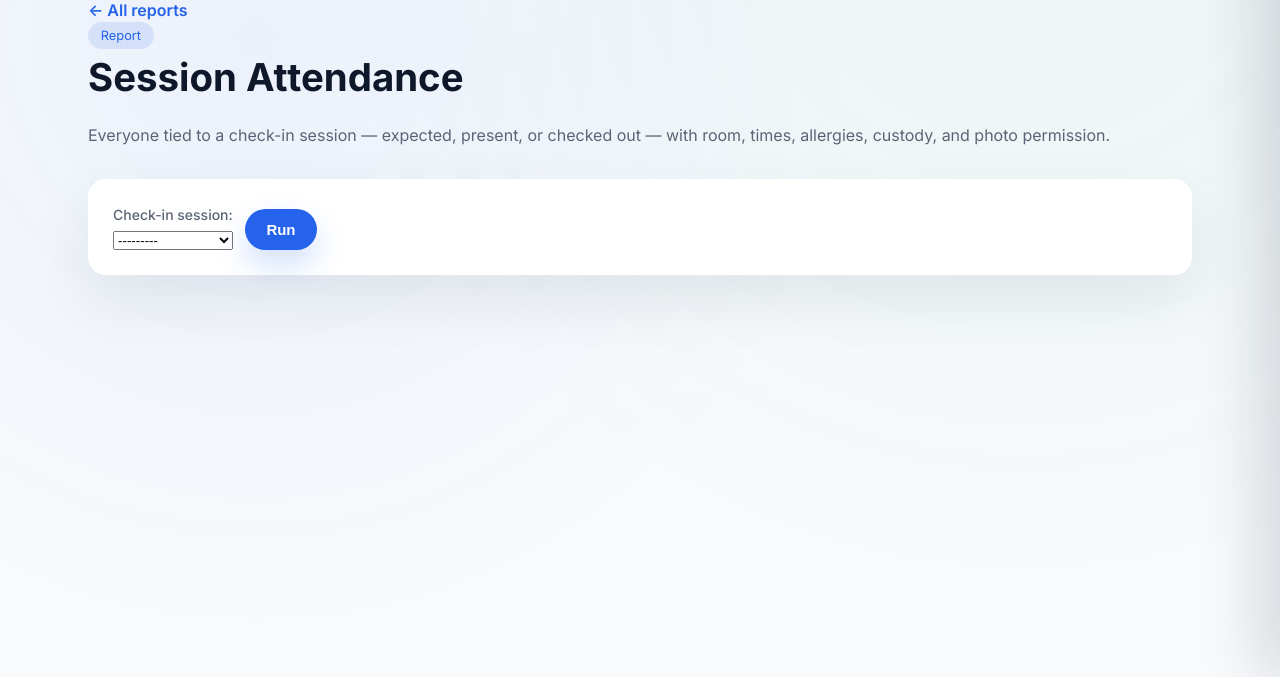
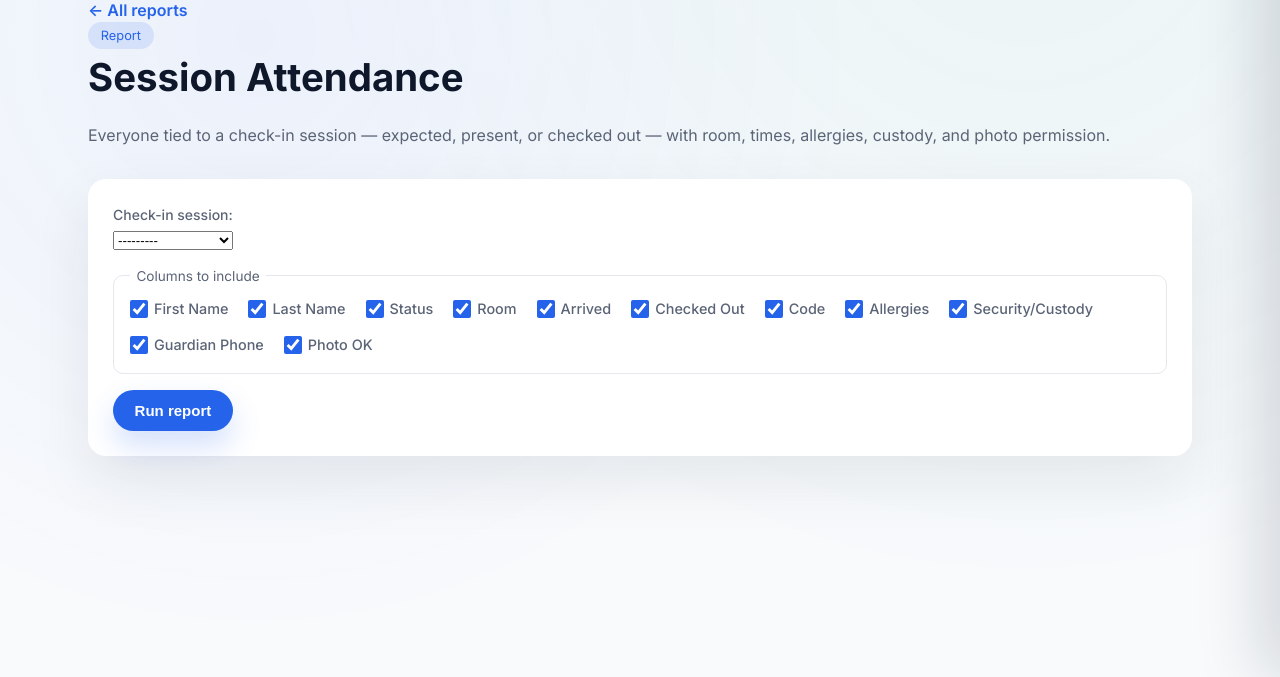
Before and after one commit to TheLVSQ/AnchorPoint, a Django app: page /reports/session-attendance/ in a window 1280 px wide. Shown: the part 123-800 px from the top of the page. Run offline with Django 5.2, Linux system fonts and the light colour scheme; a user stored in the database is signed in; tables that the repository leaves empty hold one stand-in row (values such as "Sample post"); grey boxes marked "Sample" are stand-in pictures; data that the repository does not hold is empty; parts of the project's set-up code (start-up, migrations or seed data) failed here and were passed over; some libraries are stand-ins or nearby versions.

Commit message:
feat(reporting): column picker, column sort, and real CSV file download (#19)
From VBS feedback:
- Column selector: each report page now has "Columns to include" checkboxes;
  only the chosen columns appear in the preview AND the CSV. Unknown/empty
  selections fall back to all (never an empty report).
- Sortable results: column headers are sort links (toggle asc/desc, numeric-
  aware so Age sorts correctly). Sort flows through to the CSV so the export
  matches what's on screen. Sorting happens server-side over the full set
  before the preview cap.
- Real download: the Export CSV link now sets hx-boost="false" (+ download
  attr) so the browser downloads the file via Content-Disposition instead of
  htmx fetching it and dumping the raw CSV into the page.

Column selection + sort are shared by the preview and export via one resolver,
so they can't drift. 10 reporting tests (incl. the new behaviors); full suite green.

Co-authored-by: Luke Levesque <lukelevesque@Luke-Levesques-MacBook-Pro.local>
Co-authored-by: Claude Opus 4.8 (1M context) <noreply@anthropic.com>

```diff
--- a/anchorpoint/reporting/templates/reporting/detail.html
+++ b/anchorpoint/reporting/templates/reporting/detail.html
@@ -8,9 +8,10 @@
     <p class="page-subtitle">{{ report.description }}</p>
 </div>
 
+<section class="card" style="margin-bottom:1.5rem;">
+    <form method="get">
         {% if form %}
-    <section class="card" style="margin-bottom:1.5rem;">
-        <form method="get" style="display:flex; gap:0.75rem; align-items:flex-end; flex-wrap:wrap;">
+            <div style="display:flex; gap:0.75rem; align-items:flex-end; flex-wrap:wrap; margin-bottom:1rem;">
                 {% for field in form %}
                     <div class="form-field">
                         {{ field.label_tag }}
@@ -18,12 +19,28 @@
                         {% for error in field.errors %}<span class="error-text">{{ error }}</span>{% endfor %}
                     </div>
                 {% endfor %}
-            <button type="submit" class="btn">Run</button>
+            </div>
+        {% endif %}
+
+        <fieldset style="border:1px solid #e5e7eb; border-radius:10px; padding:0.75rem 1rem; margin:0 0 1rem;">
+            <legend class="stat-hint" style="padding:0 0.4rem;">Columns to include</legend>
+            <div style="display:flex; flex-wrap:wrap; gap:0.5rem 1.25rem;">
+                {% for col in available_columns %}
+                    <label style="display:flex; align-items:center; gap:6px; cursor:pointer; font-size:0.9rem;">
+                        <input type="checkbox" name="cols" value="{{ col.key }}" {% if col.checked %}checked{% endif %}>
+                        {{ col.header }}
+                    </label>
+                {% endfor %}
+            </div>
+        </fieldset>
+
+        <button type="submit" class="btn">Run report</button>
     </form>
 </section>
-{% endif %}
 
-{% if table_rows is not None %}
+{% if no_columns %}
+    <div class="highlight-note">Select at least one column to include.</div>
+{% elif table_rows is not None %}
     <section class="card">
         <div class="list-card__header">
             <div>
@@ -31,14 +48,22 @@
                 <h2>Results</h2>
                 {% if truncated %}<p class="stat-hint">Showing first {{ preview_limit }} — the CSV export includes all {{ row_count }}.</p>{% endif %}
             </div>
-            <a class="btn" href="{% url 'reporting:export' report.slug %}{% if export_qs %}?{{ export_qs }}{% endif %}">Export CSV</a>
+            {# hx-boost="false" so this is a real navigation and the browser downloads
+               the file (Content-Disposition) instead of htmx swapping the CSV into the page. #}
+            <a class="btn" hx-boost="false" download
+               href="{% url 'reporting:export' report.slug %}{% if export_qs %}?{{ export_qs }}{% endif %}">Export CSV</a>
         </div>
         <div style="overflow-x:auto;">
             <table class="data-table" style="width:100%; border-collapse:collapse;">
                 <thead>
                     <tr>
-                        {% for header in headers %}
-                            <th style="text-align:left; padding:8px 12px; border-bottom:2px solid #e5e7eb; white-space:nowrap;">{{ header }}</th>
+                        {% for h in headers %}
+                            <th style="text-align:left; padding:8px 12px; border-bottom:2px solid #e5e7eb; white-space:nowrap;">
+                                <a href="?{{ h.sort_qs }}" class="ghost-link" style="display:inline-flex; gap:4px; align-items:center;">
+                                    {{ h.header }}
+                                    {% if h.active %}<span>{% if h.dir == "desc" %}▼{% else %}▲{% endif %}</span>{% else %}<span style="opacity:0.3;">↕</span>{% endif %}
+                                </a>
+                            </th>
                         {% endfor %}
                     </tr>
                 </thead>
--- a/anchorpoint/reporting/views.py
+++ b/anchorpoint/reporting/views.py
@@ -24,6 +24,42 @@ def _bound_form(report, request):
     return report.param_form_class(request.GET if has_params else None)
 
 
+def _selected_keys(report, request):
+    """Column keys to include, in the report's declared order. Defaults to all
+    when the request hasn't specified a `cols` selection."""
+    all_keys = [k for k, _h in report.columns()]
+    if "cols" in request.GET:
+        chosen = [k for k in request.GET.getlist("cols") if k in all_keys]
+        return chosen or all_keys
+    return all_keys
+
+
+def _sort_key_fn(value):
+    """Numeric-aware sort key: numbers sort before text, no type errors."""
+    s = str(value).strip()
+    try:
+        return (0, float(s))
+    except ValueError:
+        return (1, s.lower())
+
+
+def _resolve(report, request, params):
+    """Selected columns + rows (filtered to those columns and sorted).
+    Shared by the on-screen preview and the CSV export so they always match."""
+    keys = _selected_keys(report, request)
+    headers = dict(report.columns())
+    columns = [(k, headers[k]) for k in keys]
+
+    rows = list(report.get_rows(params))
+    sort_key = request.GET.get("sort")
+    if sort_key in keys:
+        rows.sort(
+            key=lambda r: _sort_key_fn(r.get(sort_key, "")),
+            reverse=request.GET.get("dir") == "desc",
+        )
+    return columns, rows
+
+
 @staff_required
 def report_detail(request, slug):
     report = get_report(slug)
@@ -31,30 +67,54 @@ def report_detail(request, slug):
         raise Http404("Unknown report")
 
     form = _bound_form(report, request)
-    columns = report.columns()
-    keys = [key for key, _header in columns]
-    table_rows = None
+    sort_key = request.GET.get("sort")
+    sort_dir = request.GET.get("dir", "asc")
+
+    # Column picker state: every available column with its checked status.
+    selected = set(_selected_keys(report, request))
+    available_columns = [
+        {"key": k, "header": h, "checked": k in selected}
+        for k, h in report.columns()
+    ]
+
+    columns = headers = table_rows = None
     row_count = 0
     truncated = False
     if form is None or (form.is_bound and form.is_valid()):
         params = form.cleaned_data if form else {}
-        all_rows = list(report.get_rows(params))
-        row_count = len(all_rows)
+        columns, rows = _resolve(report, request, params)
+        row_count = len(rows)
         truncated = row_count > PREVIEW_LIMIT
-        # Flatten to ordered cells so the template needs no dict-by-key lookup.
+
+        # Per-column header metadata: a querystring that sorts by it (toggling
+        # direction if it's already the active sort).
+        headers = []
+        for key, header in columns:
+            qd = request.GET.copy()
+            qd["sort"] = key
+            qd["dir"] = "desc" if (sort_key == key and sort_dir == "asc") else "asc"
+            headers.append({
+                "key": key,
+                "header": header,
+                "sort_qs": qd.urlencode(),
+                "active": sort_key == key,
+                "dir": sort_dir if sort_key == key else "",
+            })
         table_rows = [
-            [row.get(k, "") for k in keys] for row in all_rows[:PREVIEW_LIMIT]
+            [row.get(k, "") for k, _h in columns] for row in rows[:PREVIEW_LIMIT]
         ]
 
     return render(request, "reporting/detail.html", {
         "report": report,
         "form": form,
-        "headers": [header for _key, header in columns],
+        "available_columns": available_columns,
+        "headers": headers,
         "table_rows": table_rows,
         "row_count": row_count,
         "truncated": truncated,
         "preview_limit": PREVIEW_LIMIT,
         "export_qs": request.GET.urlencode(),
+        "no_columns": columns is not None and not columns,
     })
 
 
@@ -66,16 +126,15 @@ def report_export(request, slug):
 
     form = _bound_form(report, request)
     if form is not None and not (form.is_bound and form.is_valid()):
-        # Can't export without valid params — bounce back to the configure page.
         raise Http404("Report parameters required")
     params = form.cleaned_data if form else {}
 
-    columns = report.columns()
+    columns, rows = _resolve(report, request, params)
     stamp = timezone.localdate().isoformat()
     response = HttpResponse(content_type="text/csv")
     response["Content-Disposition"] = f'attachment; filename="{slug}-{stamp}.csv"'
     writer = csv.writer(response)
     writer.writerow([header for _key, header in columns])
-    for row in report.get_rows(params):
+    for row in rows:
         writer.writerow([row.get(key, "") for key, _header in columns])
     return response
```
Also changed, not shown: anchorpoint/reporting/tests.py (+52 -0 lines). Lines whose indentation alone changed are shown as unchanged.
